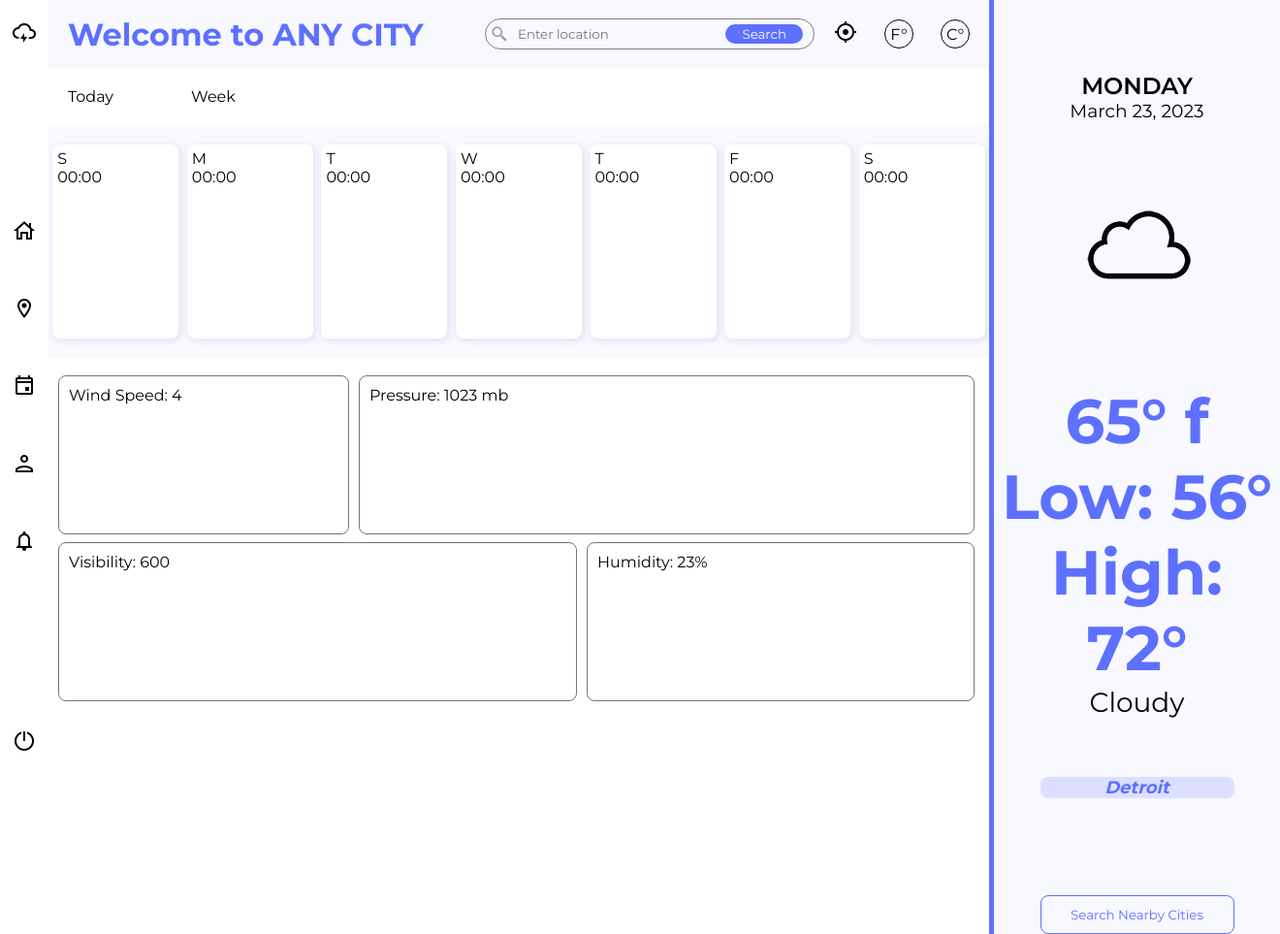
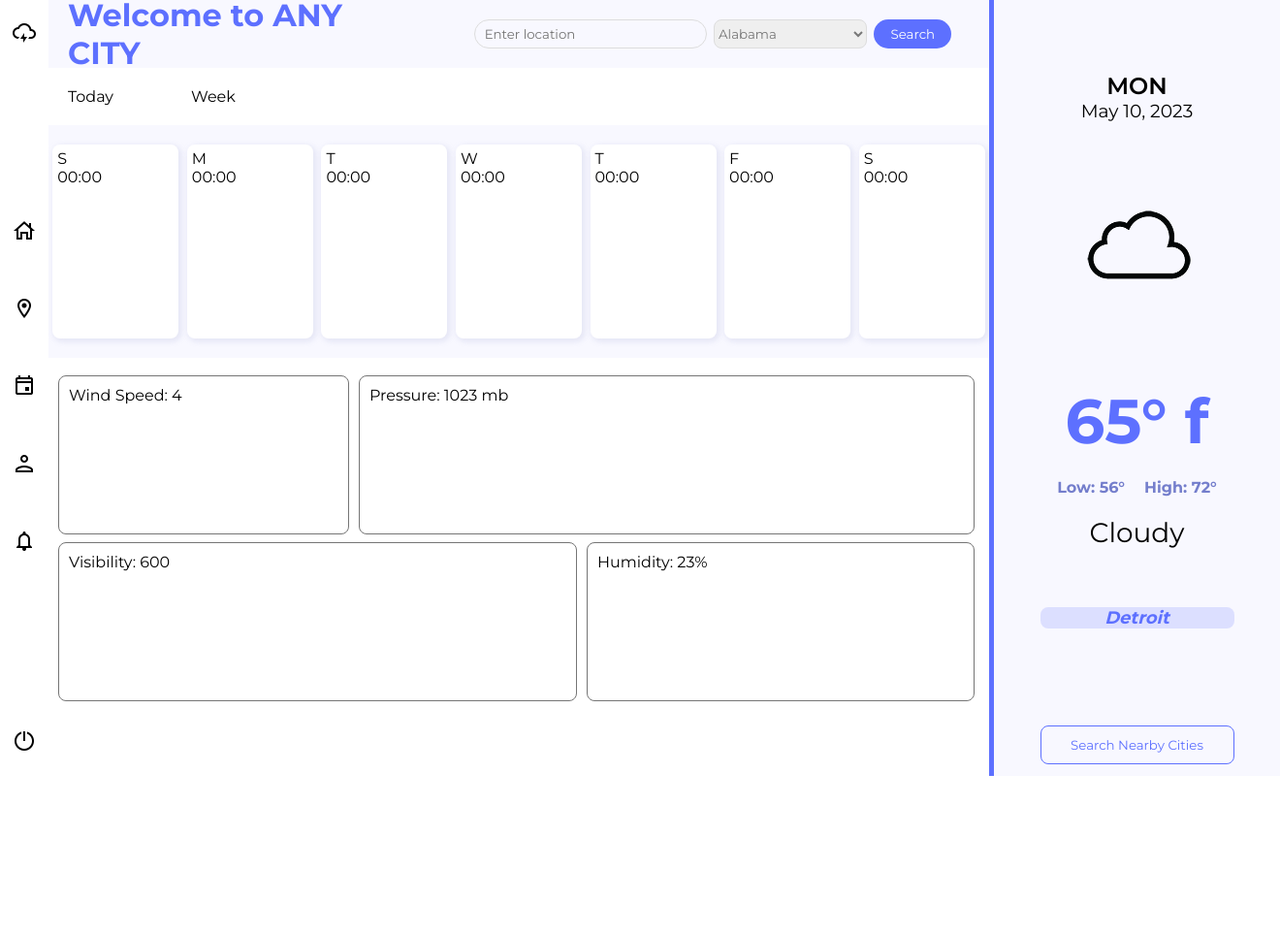
Before and after one commit to xClaudiaArias/mercyweatherapp, a Flask app: page / in a window 1320 px wide. Shown: the whole page at 97% size. After the commit the page ends 800 px from the top, so only its background shows below. Run offline with Flask 3, Linux system fonts and the light colour scheme.

Commit message:
Fixed issues and added select tag

```diff
--- a/app.py
+++ b/app.py
@@ -1,10 +1,27 @@
 from flask import Flask,render_template,request
 import requests
+import datetime
+
+e = datetime.datetime.now()
+
+# a is the day of the week, b is the month, d is the day, y is the year
+current_date = (e.strftime("%a, %b %d, %Y"))
+
+day = current_date.split()
+weekday = day[0]
+weekday = weekday.replace(",", " ")
+date = day[1] + " " + day[2] + " " + day[3]
+
+print(weekday)
+print(date)
+
+
 
 app = Flask(__name__)
 
 @app.route('/', methods=['GET', 'POST'])
 def index():
+
     if request.method == 'POST':
         city_name = request.form.get('city') # grabbing the location from the html form
 
@@ -15,6 +32,9 @@ def index():
 
         # convert data into variables
         temperature = int(json_object['main']['temp']-273.15)
+
+        farehnheit = round((temperature * 9/5) + 32)
+
         low = int(json_object['main']['temp_min']-273.15)
         high = int(json_object['main']['temp_max']-273.15)
         humidity = int(json_object['main']['humidity'])
@@ -25,8 +45,8 @@ def index():
         icon = json_object['weather'][0]['icon']
 
 
-        # print(icon)
-        return render_template('index.html',temperature=temperature, low=low, high=high, visibility=visibility, pressure=pressure,humidity=humidity,city_name=city_name,wind=wind, w_description=w_description, icon=icon)
+
+        return render_template('index.html', farehnheit=farehnheit, low=low, high=high, visibility=visibility, pressure=pressure, humidity=humidity, city_name=city_name, wind=wind, w_description=w_description, icon=icon, weekday=weekday, date=date)
     else:
         return render_template('index.html')
 
--- a/static/stylesheets/styles.css
+++ b/static/stylesheets/styles.css
@@ -65,69 +65,49 @@ h1 {
     justify-content: space-between;
     align-items: center;
     padding: 0 20px;
-    /* border: 1px solid brown; */
     background-color: ghostwhite;
 }
 
 #topbar #navigator {
     display: flex;
-    width: 500px;
-    justify-content: space-between;
-    /* border: 1px solid yellow; */
+    width: 600px;
+    justify-content: flex-end;
 }
 
-#topbar #navigator #temp {
+#topbar {
     display: flex;
-    width: 140px;
     justify-content: space-between;
-    align-items: center;
-    /* border: 1px solid magenta; */
-}
-
-#topbar #navigator #temp .deg {
-    border: 1px solid black;
-    border-radius: 50px;
-    width: 30px;
-    height: 30px;
-    display: flex;
-    justify-content: center;
     align-items: center;
 }
 
-#topbar #navigator #temp .deg:hover {
-    background-color: rgb(93, 112, 255);
-    color: white;
-    border: 1px solid white;
+#topbar #navigator #search {
+    width: 520px;
+    display: flex;
+    justify-content: flex-start;
+    align-items: center;
+    border-radius: 50px;
+    background: none;
+}
+
+#topbar #navigator #search form {
+    width: inherit;
+    display: flex;
+    justify-content: space-around;
+    align-items: center;
+    padding: 5px;
+    margin-right: 10px;
 }
 
 
 
-#topbar #welcome {
-    display: flex;
-    justify-content: space-between;
-    align-items: center;
-    /* border: 1px solid green; */
-    width: 400px;
-}
-
-#topbar #navigator #search {
-    border: 1px solid rgb(129, 129, 129);
-    width: 340px;
-    display: flex;
-    justify-content: flex-start;
-    align-items: center;
-    padding: 5px;
-    border-radius: 50px;
-    background: none;
-}
-
 #topbar #navigator #search input[type=text] {
-    width: 220px;
-    border: none;
+    width: 240px;
+    height: 30px;
+    border: 1px solid rgb(221, 221, 221);
     padding-left: 10px;
     outline: none;
-    flex: 2;
     background: none;
+    border-radius: 50px;
 }
 
 .search-icon {
@@ -138,7 +118,7 @@ h1 {
     background-color: rgb(93, 112, 255);
     border: none;
     width: 80px;
-    height: 20px;
+    height: 30px;
     color: white;
     border-radius: 50px;
 }
@@ -148,21 +128,15 @@ h1 {
     color: rgb(93, 112, 255);
 }
 
-
-
-
 main {
     grid-area: main;
-    /* border: 1px solid red; */
 }
 
 main  #day-week {
     padding: 20px;
-    /* background-color: ghostwhite; */
 }
 
 main  #day-week #day-week-menu ul {
-    /* border: 1px solid blue; */
     display: flex;
     justify-content: flex-start;
     align-items: center;
@@ -193,7 +167,6 @@ main #expanded-view .sq-desc {
     width: 130px;
     height: 200px;
     background-color: white;
-    /* border: 1px black solid; */
     box-shadow: 2px 2px 6px 1px rgba(145, 152, 199, .2);
     border-radius: 8px;
     padding: 5px;
@@ -247,7 +220,6 @@ article {
     grid-area: article;
     text-align: center;
     background-color: ghostwhite;
-    /* box-shadow: -2px 0 10px 2px rgb(205, 205, 205); */
 }
 
 article #date {
@@ -294,6 +266,20 @@ article #weather-description #temp-desc {
     color: #000;
 }
 
+article #weather-description #temp-minmax #low-high {
+    display: flex;
+    justify-content: center;
+    align-items: center;
+    color:rgb(116, 126, 204);
+    padding: 10px 0;
+}
+
+article #weather-description #temp-minmax #low-high .low,
+article #weather-description #temp-minmax #low-high .high {
+    padding: 10px;
+    font-size: 16px;
+}
+
 article #article-location {
     padding: 30px 0;
 }
@@ -336,3 +322,21 @@ article #article-btn button:hover {
     border-radius: 8px;
     color: white;
 }
+
+#farehnheit {
+    background-color: rgb(93, 112, 255);
+    color: white;
+    font-weight: 500;
+}
+
+#topbar #navigator #temp #farehnheit {
+    border: none;
+}
+
+select {
+    border: 1px solid rgb(221, 221, 221);
+    height: 30px;
+    border-radius: 8px;
+    color: rgb(120, 120, 120);
+    background-color: none;
+}
--- a/templates/index.html
+++ b/templates/index.html
@@ -34,19 +34,70 @@
             </div>
             <div id="navigator">
                 <div id="search">
-                    <img class="search-icon" src="../static/imgs/icons8-search-96.png" alt=""/>
+                    <!-- <img class="search-icon" src="../static/imgs/icons8-search-96.png" alt=""/> -->
                     <form action="/" method="post">
                         <input type="text" name="city" placeholder="Enter location">
+                            <select>
+                                <option value="AL">Alabama</option>
+                                <option value="AK">Alaska</option>
+                                <option value="AZ">Arizona</option>
+                                <option value="AR">Arkansas</option>
+                                <option value="CA">California</option>
+                                <option value="CO">Colorado</option>
+                                <option value="CT">Connecticut</option>
+                                <option value="DE">Delaware</option>
+                                <option value="DC">District Of Columbia</option>
+                                <option value="FL">Florida</option>
+                                <option value="GA">Georgia</option>
+                                <option value="HI">Hawaii</option>
+                                <option value="ID">Idaho</option>
+                                <option value="IL">Illinois</option>
+                                <option value="IN">Indiana</option>
+                                <option value="IA">Iowa</option>
+                                <option value="KS">Kansas</option>
+                                <option value="KY">Kentucky</option>
+                                <option value="LA">Louisiana</option>
+                                <option value="ME">Maine</option>
+                                <option value="MD">Maryland</option>
+                                <option value="MA">Massachusetts</option>
+                                <option value="MI">Michigan</option>
+                                <option value="MN">Minnesota</option>
+                                <option value="MS">Mississippi</option>
+                                <option value="MO">Missouri</option>
+                                <option value="MT">Montana</option>
+                                <option value="NE">Nebraska</option>
+                                <option value="NV">Nevada</option>
+                                <option value="NH">New Hampshire</option>
+                                <option value="NJ">New Jersey</option>
+                                <option value="NM">New Mexico</option>
+                                <option value="NY">New York</option>
+                                <option value="NC">North Carolina</option>
+                                <option value="ND">North Dakota</option>
+                                <option value="OH">Ohio</option>
+                                <option value="OK">Oklahoma</option>
+                                <option value="OR">Oregon</option>
+                                <option value="PA">Pennsylvania</option>
+                                <option value="RI">Rhode Island</option>
+                                <option value="SC">South Carolina</option>
+                                <option value="SD">South Dakota</option>
+                                <option value="TN">Tennessee</option>
+                                <option value="TX">Texas</option>
+                                <option value="UT">Utah</option>
+                                <option value="VT">Vermont</option>
+                                <option value="VA">Virginia</option>
+                                <option value="WA">Washington</option>
+                                <option value="WV">West Virginia</option>
+                                <option value="WI">Wisconsin</option>
+                                <option value="WY">Wyoming</option>
+                            </select>
                         <button type="submit" class="btn">Search</button>
                     </form>
                 </div>
-                <div id="temp">
-                    <div id="locator"><img class="icon" src="../static/imgs/icons8-my-location-96.png" alt=""/></div>
-                    <div class="deg" id="farehnheit">F°</div>
-                    <div class="deg" id="celsius">C°</div>
             </div>
         </div>
-        </div>
+
+
+
         <main>
             <section id="day-week">
                 <div id="day-week-menu">
@@ -131,8 +182,20 @@
         </main>
         <article>
             <div id="date">
-                <h2 id="day">Monday</h2>
-                <h3 id="today">March 23, 2023</h3>
+                <h2 id="day">
+                    {% if weekday %}
+                        {{weekday}}
+                    {% else %}
+                        MON
+                    {% endif %}
+                </h2>
+                <h3 id="today">
+                    {% if date %}
+                        {{date}}
+                    {% else %}
+                        May 10, 2023
+                    {% endif %}
+                </h3>
             </div>
 
             <div id="article-weather">
@@ -159,8 +222,8 @@
 
             <div id="weather-description">
                 <div id="temp-degree">
-                    {% if temperature %}
-                        {{temperature}}°
+                    {% if farehnheit %}
+                        {{farehnheit}}°
                     {% else %}
                         65°
                     {% endif %}
@@ -168,6 +231,7 @@
                     <span>f</span>
                 </div>
                 <div id="temp-minmax">
+                    <div id="low-high">
                         <div class="low">
                             <span>Low: </span>
                             {% if low %}
@@ -176,7 +240,6 @@
                                 56°
                             {% endif %}
                         </div>
-                    <div id="low-high">
                         <div class="high">
                             <span>High: </span>
                             {% if high %}
```
Lines whose indentation alone changed are shown as unchanged.
